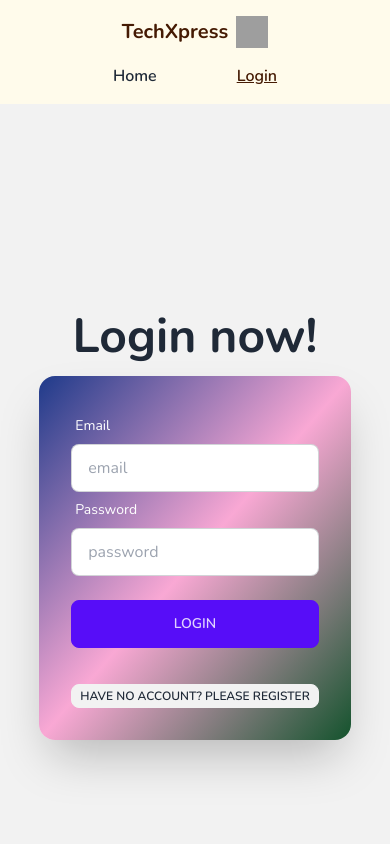
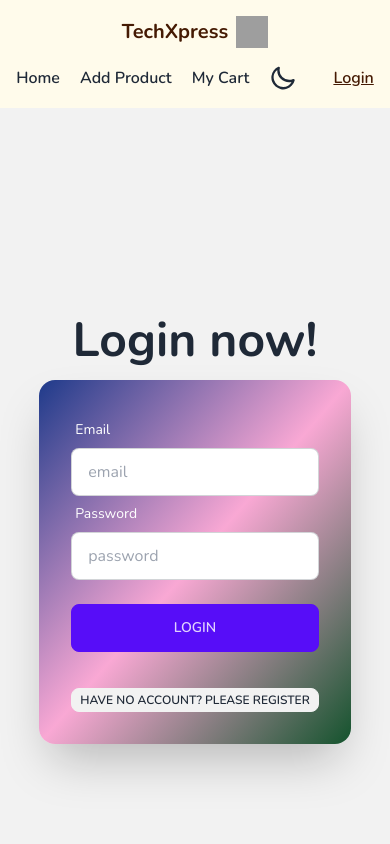
Before and after one commit to Tasin007/TechXpress-client, a React (Vite) app: page /login in a window 390 px wide. Shown: the top 844 px of the page. Built offline with nearby package versions, Linux system fonts and the light colour scheme; no server answers; grey boxes are pictures that could not be loaded.

Commit message:
make the navbar responsive for mobile devices

```diff
--- a/src/Component/Navbar.jsx
+++ b/src/Component/Navbar.jsx
@@ -7,27 +7,31 @@ const Navbar = () => {
   const { user, logOut } = useContext(AuthContext);
   const navigate = useNavigate();
 
-  const [theme, setTheme] = useState(localStorage.getItem('theme') ? localStorage.getItem('theme') : localStorage.theme = 'light');
+  const [theme, setTheme] = useState(
+    localStorage.getItem("theme")
+      ? localStorage.getItem("theme")
+      : (localStorage.theme = "light")
+  );
 
   useEffect(() => {
-    localStorage.setItem('theme', theme);
-    const localTheme = localStorage.getItem('theme');
-    document.querySelector('html').setAttribute('data-theme', localTheme);
+    localStorage.setItem("theme", theme);
+    const localTheme = localStorage.getItem("theme");
+    document.querySelector("html").setAttribute("data-theme", localTheme);
   }, [theme]);
 
   const handleToggle = (e) => {
     if (e.target.checked) {
-      setTheme('dark');
+      setTheme("dark");
     } else {
-      setTheme('light');
+      setTheme("light");
     }
   };
 
   const handleSignOut = () => {
     logOut()
       .then(() => {
-        toast.success('user signed out');
-        navigate('/');
+        toast.success("user signed out");
+        navigate("/");
       })
       .catch((error) => {
         toast.error(error.message);
@@ -41,7 +45,6 @@ const Navbar = () => {
           <Link to="/" className="text-xl font-bold">
             TechXpress
           </Link>
-
           <img
             src="https://i.ibb.co/MNyrgTN/Navbar-logo.png"
             alt="Logo"
@@ -49,7 +52,7 @@ const Navbar = () => {
           />
         </div>
 
-        <div className="flex items-center gap-x-20">
+        <div className="flex items-center gap-x-5 md:gap-x-20">
           <NavLink
             to="/"
             className={({ isActive, isPending }) =>
@@ -62,8 +65,7 @@ const Navbar = () => {
           >
             Home
           </NavLink>
-          {user ? (
-            <>
+
           <NavLink
             to="/addproduct"
             className={({ isActive, isPending }) =>
@@ -76,8 +78,9 @@ const Navbar = () => {
           >
             Add Product
           </NavLink>
+
           <NavLink
-                to="/mycart"
+            to="/myCart"
             className={({ isActive, isPending }) =>
               isPending
                 ? "pending"
@@ -88,26 +91,43 @@ const Navbar = () => {
           >
             My Cart
           </NavLink>
+
           <label className="swap swap-rotate mr-4">
             <input type="checkbox" onClick={handleToggle} />
-                <svg className="swap-on fill-current w-10 h-10" xmlns="http://www.w3.org/2000/svg" viewBox="0 0 24 24"><path d="M5.64,17l-.71.71a1,1,0,0,0,0,1.41,1,1,0,0,0,1.41,0l.71-.71A1,1,0,0,0,5.64,17ZM5,12a1,1,0,0,0-1-1H3a1,1,0,0,0,0,2H4A1,1,0,0,0,5,12Zm7-7a1,1,0,0,0,1-1V3a1,1,0,0,0-2,0V4A1,1,0,0,0,12,5Zm5.66,7.66a1,1,0,0,0,.71-.29,1,1,0,0,0,0-1.41l-.71-.71a1,1,0,0,0-1.41,1.41l.71.71A1,1,0,0,0,17.66,12.66Zm.71,4.71a1,1,0,0,0-1.41,0l-.71.71a1,1,0,0,0,1.41,1.41l.71-.71A1,1,0,0,0,18.37,17.37ZM21,11H20a1,1,0,0,0,0,2h1a1,1,0,0,0,0-2Zm-9,8a1,1,0,0,0-1,1v1a1,1,0,0,0,2,0V20A1,1,0,0,0,12,19ZM18.36,17A1,1,0,0,0,17,18.36l.71.71a1,1,0,0,0,1.41,0,1,1,0,0,0,0-1.41ZM12,6.5A5.5,5.5,0,1,0,17.5,12,5.51,5.51,0,0,0,12,6.5Zm0,9A3.5,3.5,0,1,1,15.5,12,3.5,3.5,0,0,1,12,15.5Z"/></svg>
-                <svg className="swap-off fill-current w-10 h-10" xmlns="http://www.w3.org/2000/svg" viewBox="0 0 24 24"><path d="M21.64,13a1,1,0,0,0-1.05-.14,8.05,8.05,0,0,1-3.37.73A8.15,8.15,0,0,1,9.08,5.49a8.59,8.59,0,0,1,.25-2A1,1,0,0,0,8,2.36,10.14,10.14,0,1,0,22,14.05,1,1,0,0,0,21.64,13Zm-9.5,6.69A8.14,8.14,0,0,1,7.08,5.22v.27A10.15,10.15,0,0,0,17.22,15.63a9.79,9.79,0,0,0,2.1-.22A8.11,8.11,0,0,1,12.14,19.73Z"/></svg>
+
+            <svg
+              className="swap-on fill-current w-7 h-7"
+              xmlns="http://www.w3.org/2000/svg"
+              viewBox="0 0 24 24"
+            >
+              <path d="M5.64,17l-.71.71a1,1,0,0,0,0,1.41,1,1,0,0,0,1.41,0l.71-.71A1,1,0,0,0,5.64,17ZM5,12a1,1,0,0,0-1-1H3a1,1,0,0,0,0,2H4A1,1,0,0,0,5,12Zm7-7a1,1,0,0,0,1-1V3a1,1,0,0,0-2,0V4A1,1,0,0,0,12,5Zm5.66,7.66a1,1,0,0,0,.71-.29,1,1,0,0,0,0-1.41l-.71-.71a1,1,0,0,0-1.41,1.41l.71.71A1,1,0,0,0,17.66,12.66Zm.71,4.71a1,1,0,0,0-1.41,0l-.71.71a1,1,0,0,0,1.41,1.41l.71-.71A1,1,0,0,0,18.37,17.37ZM21,11H20a1,1,0,0,0,0,2h1a1,1,0,0,0,0-2Zm-9,8a1,1,0,0,0-1,1v1a1,1,0,0,0,2,0V20A1,1,0,0,0,12,19ZM18.36,17A1,1,0,0,0,17,18.36l.71.71a1,1,0,0,0,1.41,0,1,1,0,0,0,0-1.41ZM12,6.5A5.5,5.5,0,1,0,17.5,12,5.51,5.51,0,0,0,12,6.5Zm0,9A3.5,3.5,0,1,1,15.5,12,3.5,3.5,0,0,1,12,15.5Z" />
+            </svg>
+            <svg
+              className="swap-off fill-current w-7 h-7"
+              xmlns="http://www.w3.org/2000/svg"
+              viewBox="0 0 24 24"
+            >
+              <path d="M21.64,13a1,1,0,0,0-1.05-.14,8.05,8.05,0,0,1-3.37.73A8.15,8.15,0,0,1,9.08,5.49a8.59,8.59,0,0,1,.25-2A1,1,0,0,0,8,2.36,10.14,10.14,0,1,0,22,14.05,1,1,0,0,0,21.64,13Zm-9.5,6.69A8.14,8.14,0,0,1,7.08,5.22v.27A10.15,10.15,0,0,0,17.22,15.63a9.79,9.79,0,0,0,2.1-.22A8.11,8.11,0,0,1,12.14,19.73Z" />
+            </svg>
           </label>
-              <div className="flex flex-col justify-center items-center">
+
+          {user ? (
+  <div className="flex items-center flex-wrap gap-x-3 md:flex-nowrap">
+    <div className="md:flex flex-col justify-center items-center">
       <label tabIndex={0} className="btn btn-ghost btn-circle avatar">
         <div className="w-10 rounded-full">
           <img src={user.photoURL} alt="Photo Not found" />
         </div>
       </label>
       <p>{user.displayName}</p>
+    </div>
     <button
       onClick={handleSignOut}
-                  className="btn btn-active btn-ghost btn-xs hover:bg-red-400"
+      className="btn btn-active btn-ghost btn-xs hover:bg-red-400 mt-2 md:mt-0"
     >
-                  logout
+      Logout
     </button>
   </div>
-            </>
 ) : (
             <NavLink
               to="/login"
```
Lines whose indentation alone changed are shown as unchanged.
